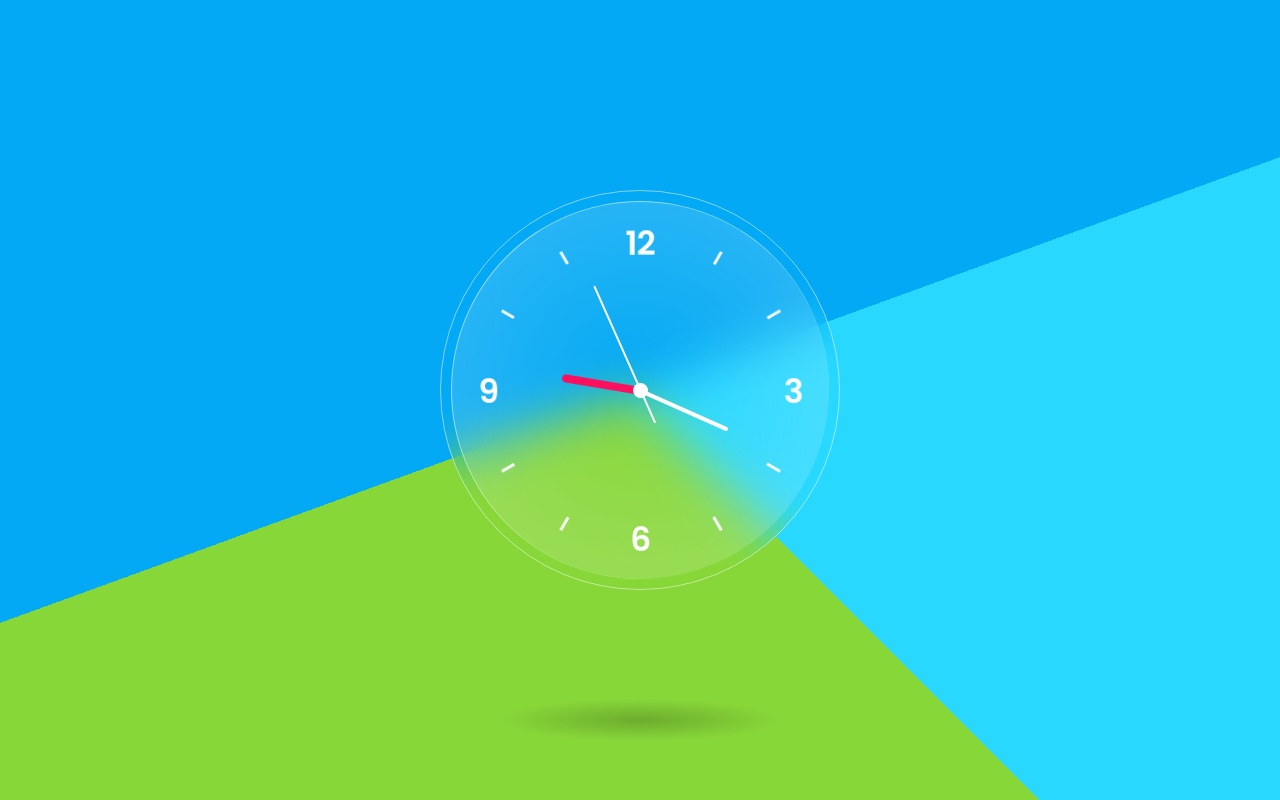
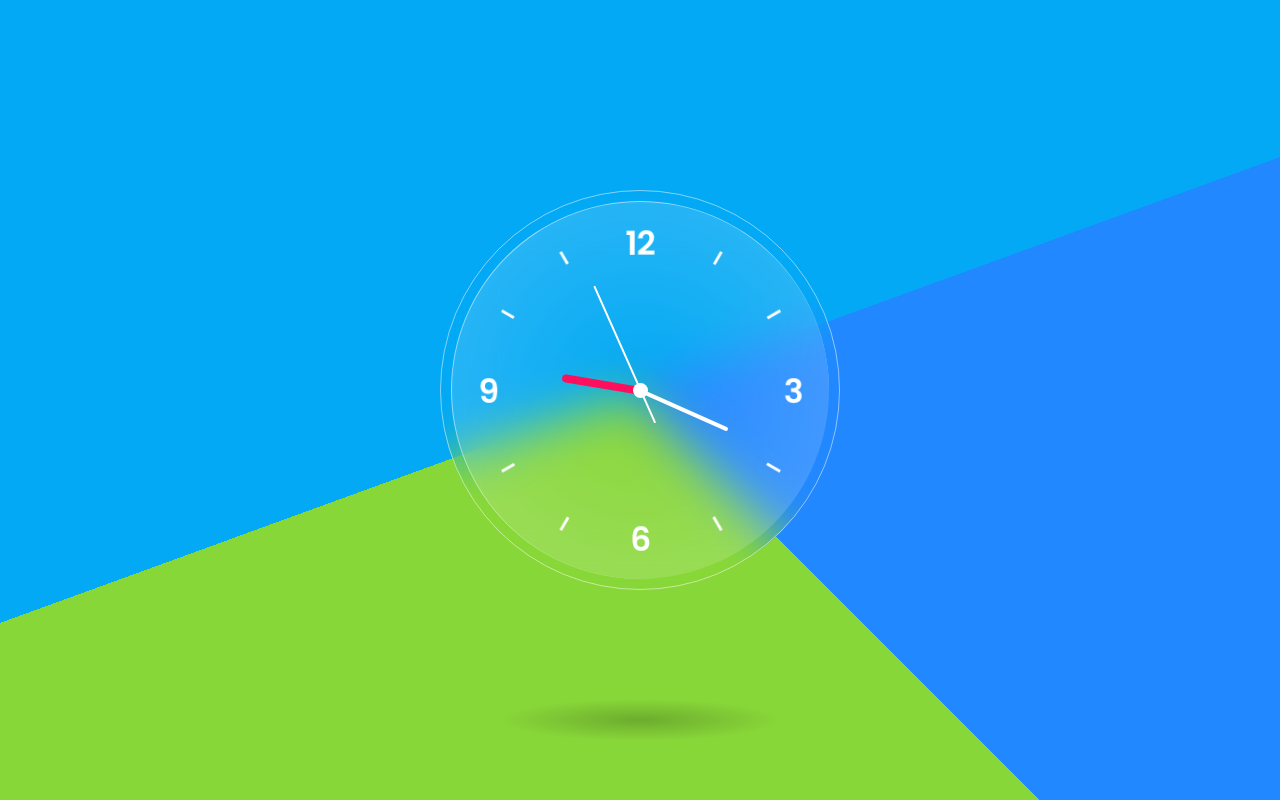
Before and after one commit to evertonnatan/clock_glassmorphism, a plain HTML site: page index.html in a window 1280 px wide. Drawn offline with Linux system fonts and the light colour scheme.

Commit message:
Commitando do GitHub

```diff
--- a/style.css
+++ b/style.css
@@ -1,6 +1,6 @@
 :root {
     --color-gradient1: #88d739;
-    --color-gradient2: #28d8ff;
+    --color-gradient2: #28f;
 }
 
 * {
```
